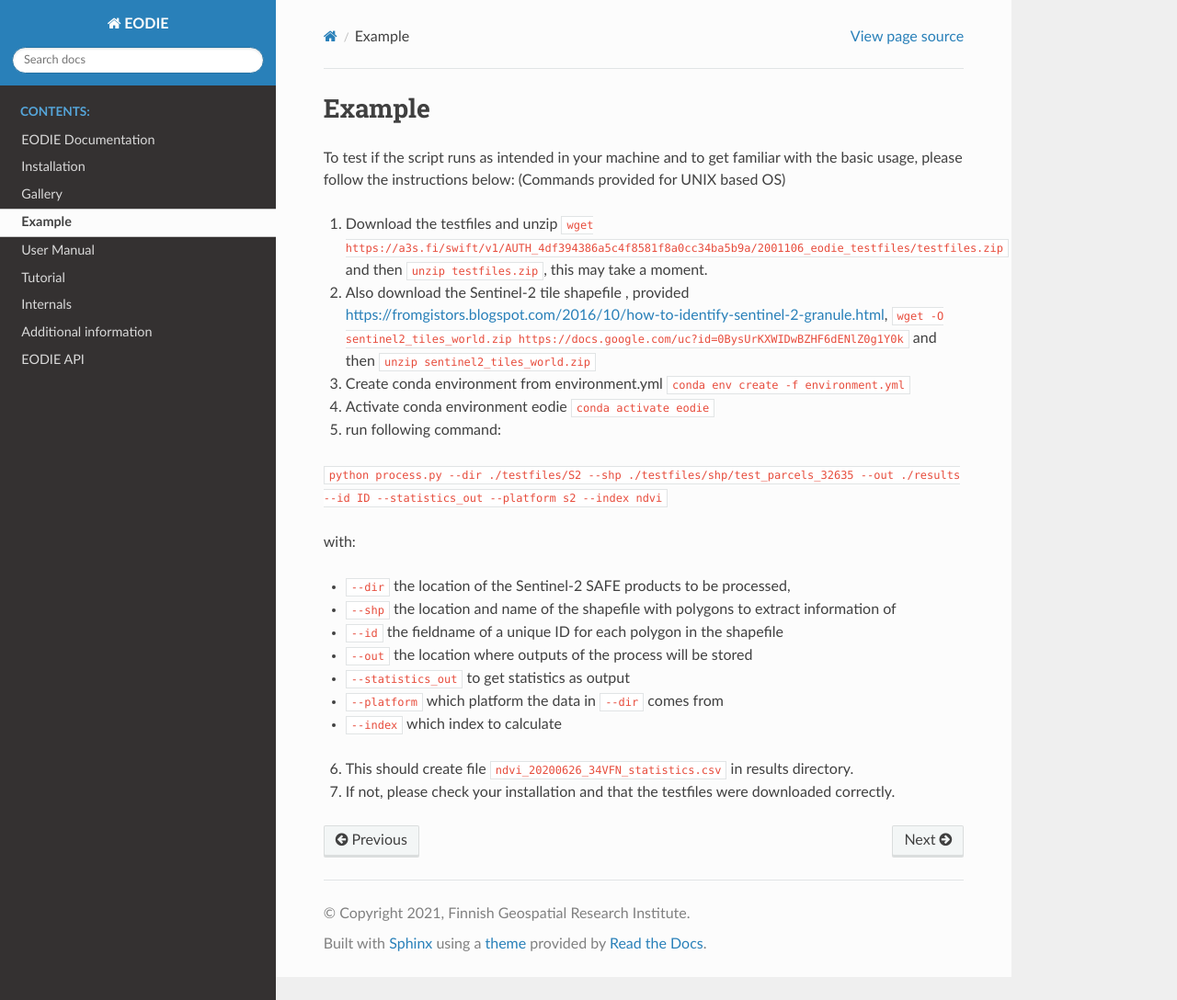
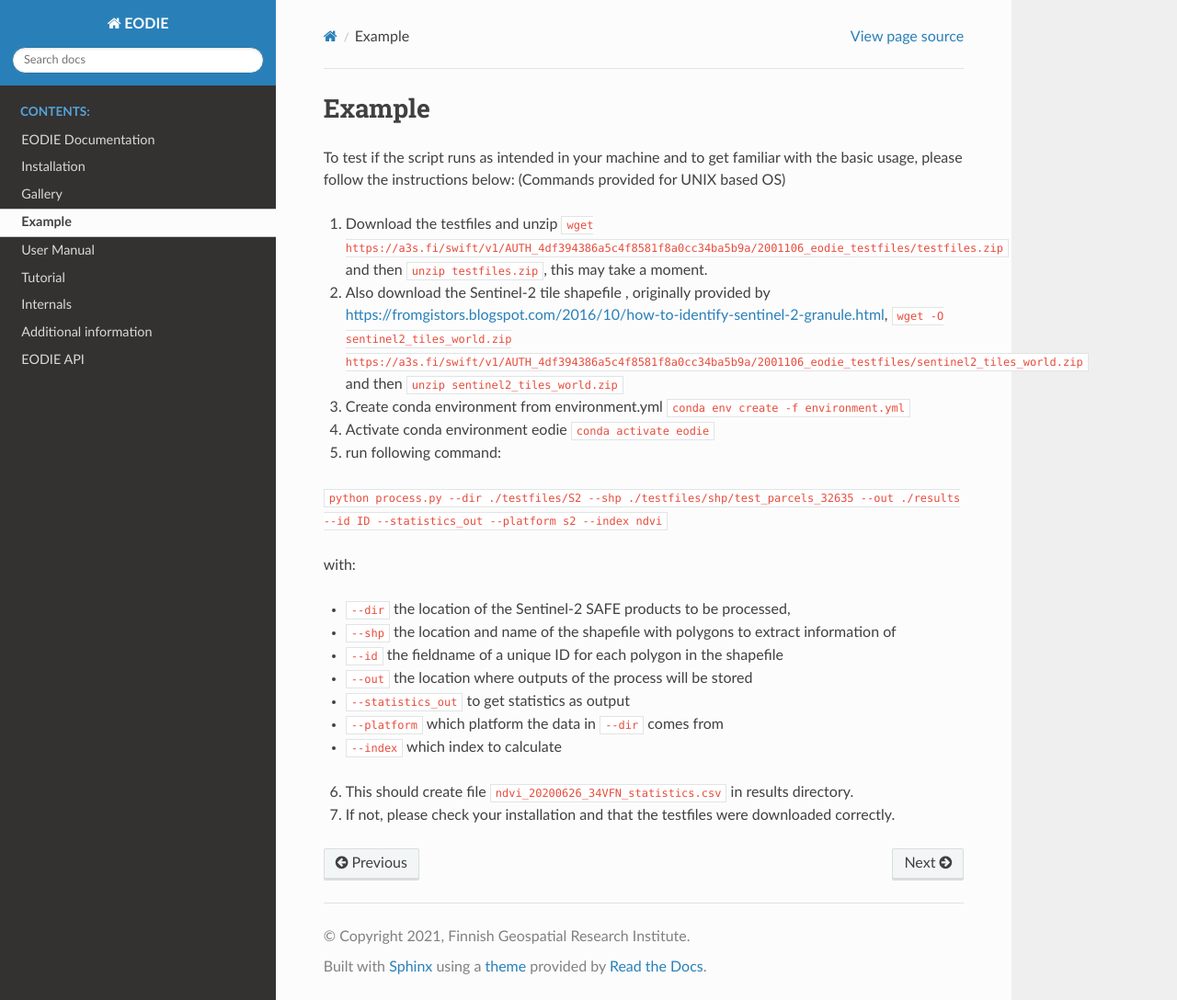
Before and after one commit to samumantha/EODIE, a Sphinx documentation site: the page built from docs/Example.rst, in a window 1280 px wide and 1088 px high. Shown: the whole window at 92% size. Built offline with Sphinx 7.4.7 and the Read the Docs theme 2.0.0, drawn with Linux system fonts in a browser that asks for light colours.

Commit message:
update Sentinel2 tiles link to Allas

```diff
--- a/docs/Example.rst
+++ b/docs/Example.rst
@@ -7,7 +7,7 @@ To test if the script runs as intended in your machine and to get familiar with
 (Commands provided for UNIX based OS)
 
 1. Download the testfiles and unzip ``wget https://a3s.fi/swift/v1/AUTH_4df394386a5c4f8581f8a0cc34ba5b9a/2001106_eodie_testfiles/testfiles.zip`` and then ``unzip testfiles.zip``, this may take a moment.
-2. Also download the Sentinel-2 tile shapefile , provided https://fromgistors.blogspot.com/2016/10/how-to-identify-sentinel-2-granule.html, ``wget -O sentinel2_tiles_world.zip https://docs.google.com/uc?id=0BysUrKXWIDwBZHF6dENlZ0g1Y0k`` and then ``unzip sentinel2_tiles_world.zip``
+2. Also download the Sentinel-2 tile shapefile , originally provided by https://fromgistors.blogspot.com/2016/10/how-to-identify-sentinel-2-granule.html, ``wget -O sentinel2_tiles_world.zip https://a3s.fi/swift/v1/AUTH_4df394386a5c4f8581f8a0cc34ba5b9a/2001106_eodie_testfiles/sentinel2_tiles_world.zip`` and then ``unzip sentinel2_tiles_world.zip``
 
 3. Create conda environment from environment.yml ``conda env create -f environment.yml``
 4. Activate conda environment eodie ``conda activate eodie``
```
